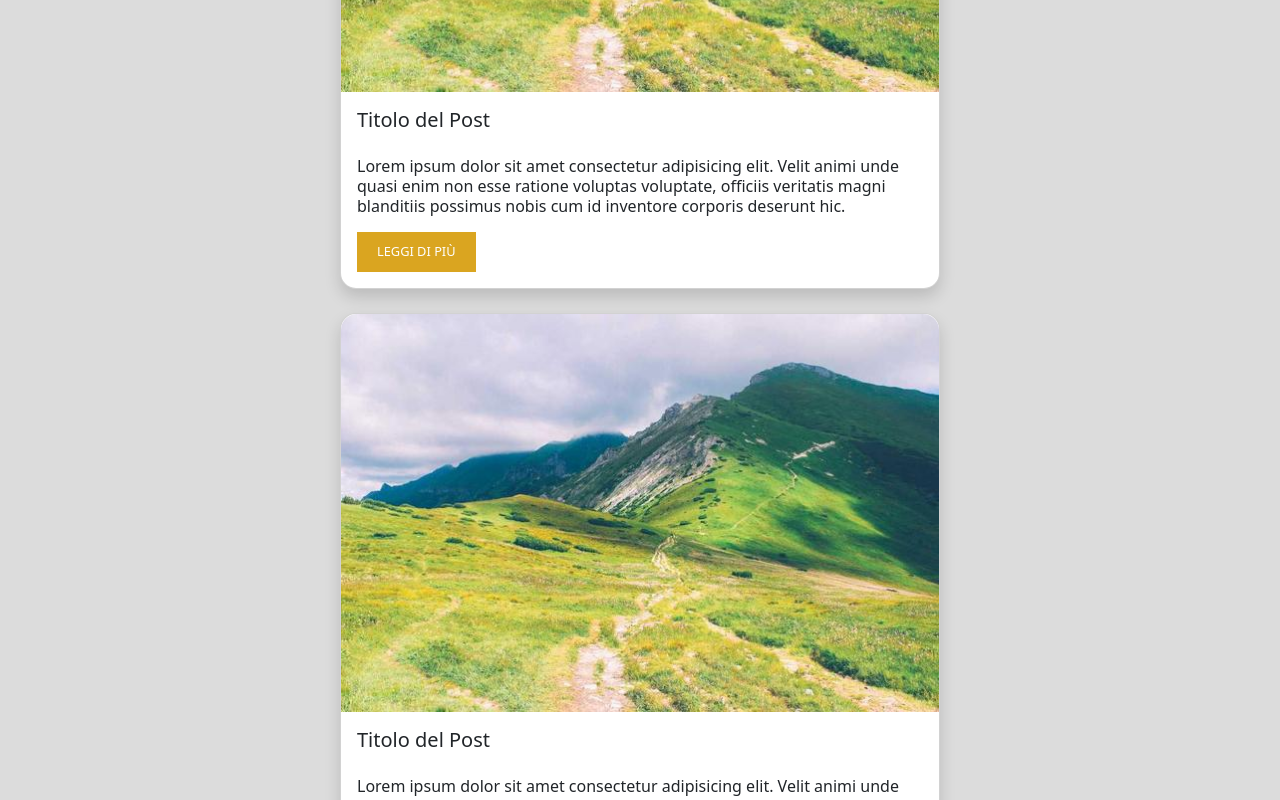
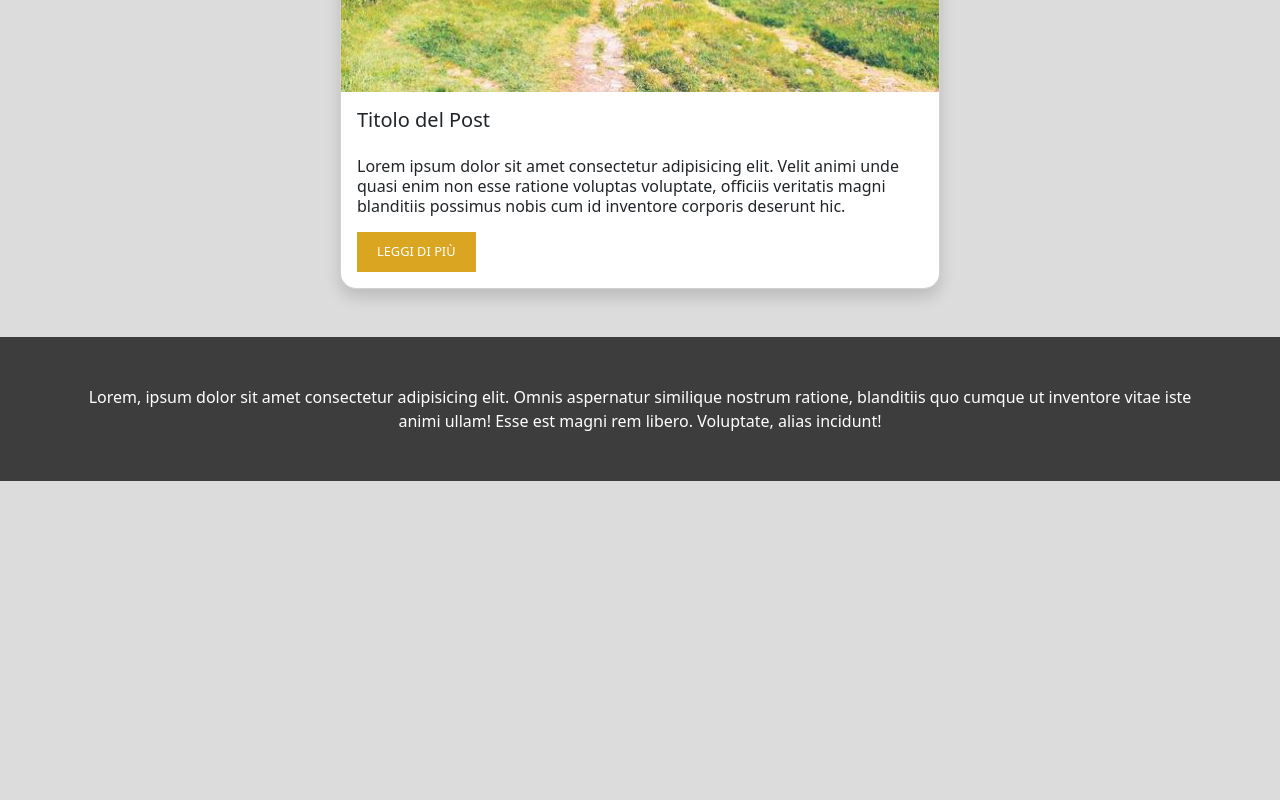
Before and after one commit to GiorgiaSecchi/react-props, a React (Vite) app: page / in a window 1280 px wide. Shown: the part 1667-2467 px from the top of the page. After the commit the page ends 2148 px from the top, so only its background shows below. Built offline with nearby package versions, Linux system fonts and the light colour scheme.

Commit message:
filter post published

```diff
--- a/src/components/Main.jsx
+++ b/src/components/Main.jsx
@@ -7,7 +7,9 @@ export default function Main() {
     <main>
       <div className="container">
         <div className="row row-cols-1 g-4">
-          {posts.map((post) => (
+          {posts
+            .filter((post) => post.published === true)
+            .map((post) => (
               <Card
                 key={post.id}
                 id={post.id}
```
Lines whose indentation alone changed are shown as unchanged.
